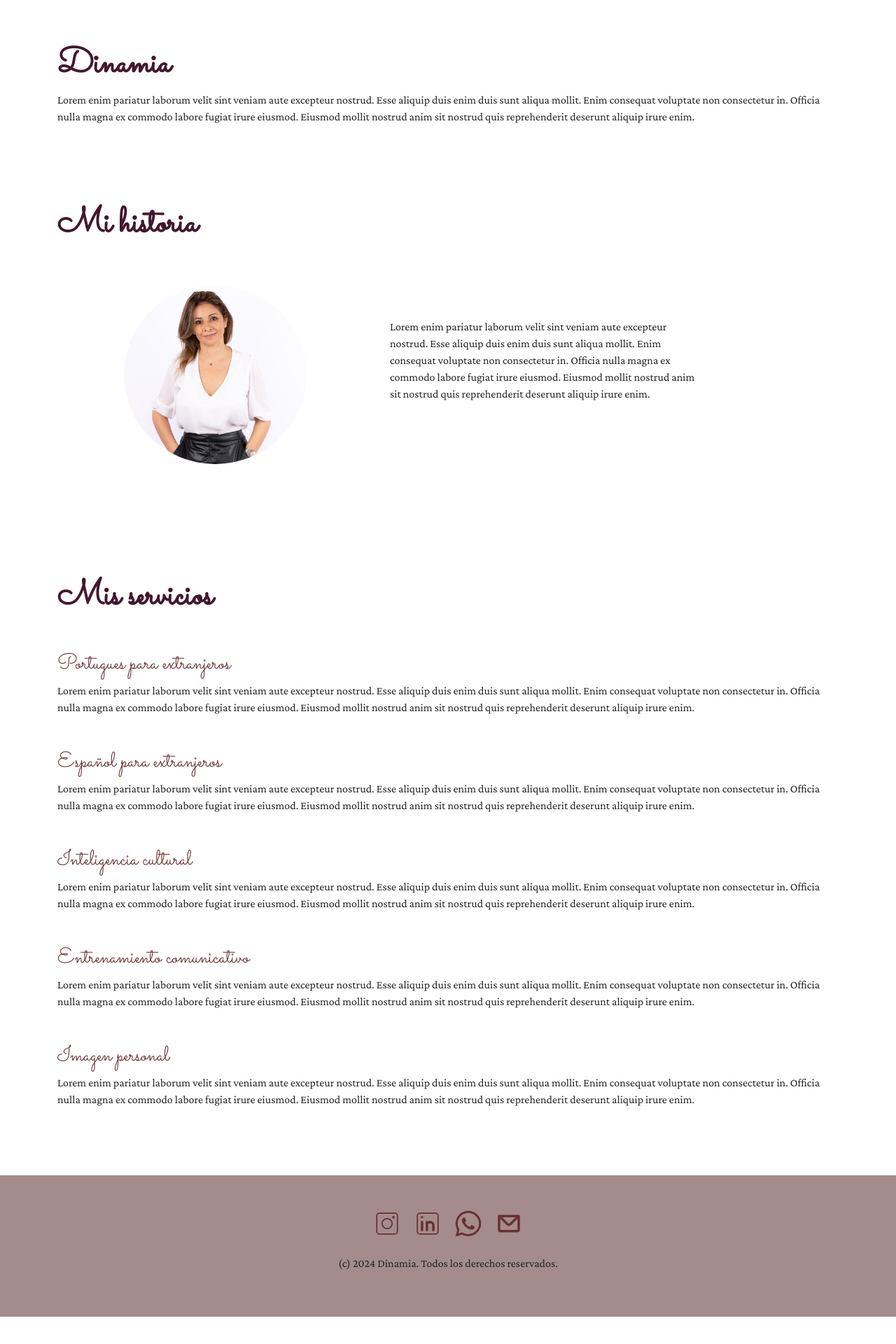
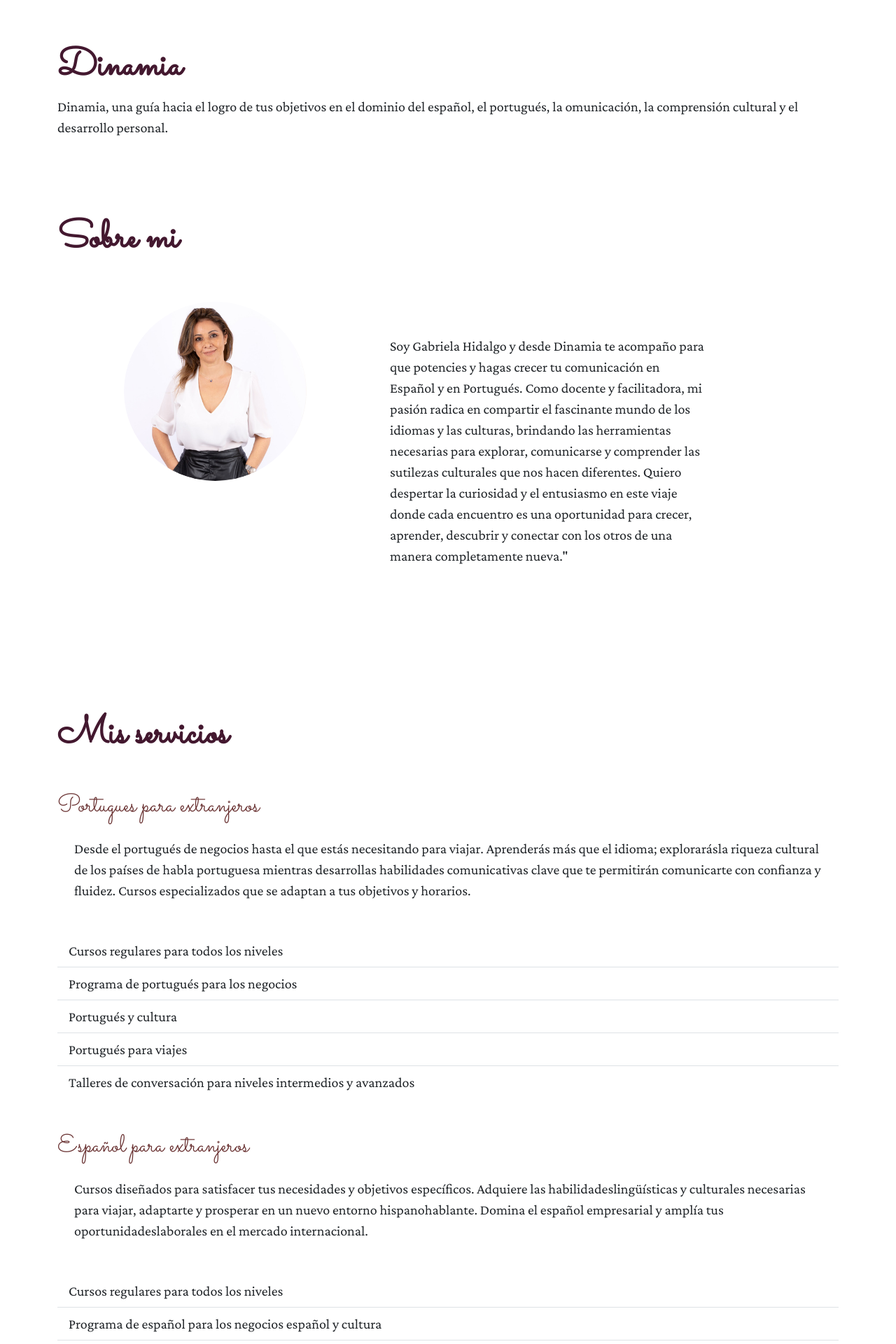
Before and after one commit to Rodrigo-Novas/landing-page-dinamia, a React (Create React App) app: page / in a window 1280 px wide. Shown: the part 80-2000 px from the top of the page at 70% size. Before the commit the page ends 1961 px from the top, so only its background shows below. Built offline with nearby package versions, Linux system fonts and the light colour scheme.

Commit message:
feat: test melitk with hyphen

```diff
--- a/src/App.css
+++ b/src/App.css
@@ -6,18 +6,23 @@
 }
 
 footer {
-  background-color: #a48c8c;
+  background-color: #f0e9e6;
+}
+
+.list-group-item {
+  font-family: "Crimson Pro", cursive;
+  font-size: 20px;
 }
 
 h4 {
   font-family: "Sacramento", cursive;
-  font-size: 30px;
+  font-size: 35px;
   color: #693131;
 }
 
 h3 {
   font-family: "Sacramento", cursive;
-  font-size: 50px;
+  font-size: 55px;
   font-weight: bolder;
   color: #43182f;
 
@@ -25,6 +30,7 @@ h3 {
 
 p {
   font-family: "Crimson Pro", cursive;
+  font-size: 20px;
 }
 
 .navbar-nav .nav-item .nav-link:after{
--- a/src/components/about_dinamia/aboutDinamia.js
+++ b/src/components/about_dinamia/aboutDinamia.js
@@ -4,9 +4,8 @@ export const AboutDinamia = () => {
         <div>
             <h3 id="about-dinamia">Dinamia</h3>
             <p>
-                Lorem enim pariatur laborum velit sint veniam aute excepteur nostrud. Esse aliquip duis enim duis sunt aliqua mollit.
-                Enim consequat voluptate non consectetur in. Officia nulla magna ex commodo labore fugiat irure eiusmod.
-                Eiusmod mollit nostrud anim sit nostrud quis reprehenderit deserunt aliquip irure enim.
+            Dinamia, una guía hacia el logro de tus objetivos en el dominio del español, el portugués, la omunicación, la comprensión
+            cultural y el desarrollo personal.
             </p>
         </div>
         )};
--- a/src/components/about_me/aboutMe.js
+++ b/src/components/about_me/aboutMe.js
@@ -4,16 +4,17 @@ import welcome  from  '../../assets/gabriela-welcome.png';
 export const AboutMe = () => {
     return(
         <div>
-            <h3 id="about-me">Mi historia</h3>
+            <h3 id="about-me">Sobre mi</h3>
             <div className="row py-5">
                 <div className="col-5 col-sm-10 col-md-5 col-lg-5">
                     <img src={welcome} className="rounded-circle mx-auto d-block mb-3" alt="welcome"></img>
                 </div>
                 <div className="col-sm-10 col-md-5 col-lg-5">
                     <p className='py-5'>
-                        Lorem enim pariatur laborum velit sint veniam aute excepteur nostrud. Esse aliquip duis enim duis sunt aliqua mollit.
-                        Enim consequat voluptate non consectetur in. Officia nulla magna ex commodo labore fugiat irure eiusmod.
-                        Eiusmod mollit nostrud anim sit nostrud quis reprehenderit deserunt aliquip irure enim.
+                        Soy Gabriela Hidalgo y desde Dinamia te acompaño para que potencies y hagas crecer tu comunicación en Español y en Portugués.
+                        Como docente y facilitadora, mi pasión radica en compartir el fascinante mundo
+                        de los idiomas y las culturas, brindando las herramientas necesarias para explorar, comunicarse y comprender las sutilezas culturales que nos hacen diferentes.
+                        Quiero despertar la curiosidad y el entusiasmo en este viaje donde cada encuentro es una oportunidad para crecer, aprender, descubrir y conectar con los otros de una manera completamente nueva."
                     </p>
                 </div>
             </div>
--- a/src/components/footer/footer.js
+++ b/src/components/footer/footer.js
@@ -4,6 +4,7 @@ import { CiInstagram } from "react-icons/ci";
 import { FaWhatsapp } from "react-icons/fa";
 import { CiLinkedin } from "react-icons/ci";
 import { CgMail } from "react-icons/cg";
+import { CiCalendar } from "react-icons/ci";
 
 export const Footer = () => {
     return(
@@ -16,8 +17,9 @@ export const Footer = () => {
                             <IconContext.Provider value={{color: '#693131', size: 42}}>
                                 <HashLink to="https://www.instagram.com/dinamia_" target='_blank'><CiInstagram className="mx-2"/></HashLink>
                                 <HashLink to="https://www.linkedin.com/in/gabriela-a-hidalgo" target='_blank'><CiLinkedin className="mx-2"/></HashLink>
-                                <HashLink to="https://api.whatsapp.com/send?phone=+5491166480421" target='_blank'><FaWhatsapp className="mx-2"/></HashLink>
-                                <HashLink to="mailto:gah.asesoria@gmail.com"><CgMail className="mx-2"/></HashLink>
+                                <HashLink to="https://api.whatsapp.com/send?phone=5491166480421" target='_blank'><FaWhatsapp className="mx-2"/></HashLink>
+                                <HashLink to="mailto:gah.asesoria@gmail.com" target='_blank'><CgMail className="mx-2"/></HashLink>
+                                <HashLink to="https://calendly.com/gah-asesoria/30min" target='_blank'><CiCalendar className="mx-2"/></HashLink>
                             </IconContext.Provider>
                             </div>
                         </div>
--- a/src/components/my_services/myServices.js
+++ b/src/components/my_services/myServices.js
@@ -3,34 +3,60 @@ export const MyServices = () => {
         <div>
             <h3 id="my-services" className="mb-5">Mis servicios</h3>
             <h4 id="portuguese-foreigners">Portugues para extranjeros</h4>
-            <p className="mb-5">
-                Lorem enim pariatur laborum velit sint veniam aute excepteur nostrud. Esse aliquip duis enim duis sunt aliqua mollit.
-                Enim consequat voluptate non consectetur in. Officia nulla magna ex commodo labore fugiat irure eiusmod.
-                Eiusmod mollit nostrud anim sit nostrud quis reprehenderit deserunt aliquip irure enim.
+            <p className="mx-4 my-4 mb-5">
+                Desde el portugués de negocios hasta el que estás necesitando para viajar. Aprenderás más que el idioma; explorarásla riqueza
+                cultural de los países de habla portuguesa mientras desarrollas habilidades comunicativas clave que te
+                permitirán comunicarte con confianza y fluidez. Cursos especializados que se adaptan a tus objetivos y horarios.
             </p>
+            <ul class="list-group list-group-flush mb-5">
+                <li class="list-group-item">Cursos regulares para todos los niveles</li>
+                <li class="list-group-item">Programa de portugués para los negocios</li>
+                <li class="list-group-item">Portugués y cultura</li>
+                <li class="list-group-item">Portugués para viajes</li>
+                <li class="list-group-item">Talleres de conversación para niveles intermedios y avanzados</li>
+            </ul>
+
             <h4 id="spanish-foreigners" >Español para extranjeros</h4>
-            <p className="mb-5">
-                Lorem enim pariatur laborum velit sint veniam aute excepteur nostrud. Esse aliquip duis enim duis sunt aliqua mollit.
-                Enim consequat voluptate non consectetur in. Officia nulla magna ex commodo labore fugiat irure eiusmod.
-                Eiusmod mollit nostrud anim sit nostrud quis reprehenderit deserunt aliquip irure enim.
+            <p className="mx-4 my-4 mb-5">
+                Cursos diseñados para satisfacer tus necesidades y objetivos específicos. Adquiere las habilidadeslingüísticas y culturales necesarias para viajar, adaptarte y prosperar
+                en un nuevo entorno hispanohablante. Domina el español empresarial y amplía tus oportunidadeslaborales en el mercado internacional.
             </p>
+            <ul class="list-group list-group-flush mb-5">
+                <li class="list-group-item">Cursos regulares para todos los niveles</li>
+                <li class="list-group-item">Programa de español para los negocios español y cultura</li>
+                <li class="list-group-item">Taller: el español y la variante rioplatense</li>
+                <li class="list-group-item">Español para viajes</li>
+                <li class="list-group-item">Talleres de formación para formadores</li>
+                <li class="list-group-item">Talleres de conversación para niveles intermedios y avanzados</li>
+            </ul>
             <h4 id="cultural-inteligence">Inteligencia cultural</h4>
-            <p className="mb-5">
-                Lorem enim pariatur laborum velit sint veniam aute excepteur nostrud. Esse aliquip duis enim duis sunt aliqua mollit.
-                Enim consequat voluptate non consectetur in. Officia nulla magna ex commodo labore fugiat irure eiusmod.
-                Eiusmod mollit nostrud anim sit nostrud quis reprehenderit deserunt aliquip irure enim.
+            <p className="mx-4 my-4 mb-5">
+                Talleres que mejoran la comunicación, la colaboración y la producción en equipos multiculturales.Ayudan a la comprensión, la adaptabilidad y toma de conciencia en
+                entornos diversos.Dirigidos a líderes de equipos, gerentes de proyectos, miembros de equiposinternacionales y cualquier persona que trabaje en un entorno multicultural.
             </p>
+            <ul class="list-group list-group-flush mb-5">
+                <li class="list-group-item">Talleres de inteligencia cultural en línea</li>
+                <li class="list-group-item">Talleres presenciales de inteligencia cultural destinados a equipos multiculturales</li>
+            </ul>
             <h4 id="communicative-training">Entrenamiento comunicativo</h4>
-            <p className="mb-5">
-                Lorem enim pariatur laborum velit sint veniam aute excepteur nostrud. Esse aliquip duis enim duis sunt aliqua mollit.
-                Enim consequat voluptate non consectetur in. Officia nulla magna ex commodo labore fugiat irure eiusmod.
-                Eiusmod mollit nostrud anim sit nostrud quis reprehenderit deserunt aliquip irure enim.
+            <p className="mx-4 my-4 mb-5">
+                Desarrolla las habilidadeslingüísticas y culturales necesarias para sobresalir en reuniones, negociaciones, presentaciones, eventossociales y más. Desarrolla una
+                comunicación profesional y acogedora para recibir a clientes y socios comerciales en portugués, creando una impresión positiva desde el primer momento.
             </p>
+            <ul class="list-group list-group-flush mb-5">
+                <li class="list-group-item">Programas personalizados en portugués y español para el abordaje con éxito de situaciones comunicativas específicas</li>
+                <li class="list-group-item"></li>
+            </ul>
             <h4 id="personal-image">Imagen personal</h4>
-            <p className="mb-5">
-                Lorem enim pariatur laborum velit sint veniam aute excepteur nostrud. Esse aliquip duis enim duis sunt aliqua mollit.
-                Enim consequat voluptate non consectetur in. Officia nulla magna ex commodo labore fugiat irure eiusmod.
-                Eiusmod mollit nostrud anim sit nostrud quis reprehenderit deserunt aliquip irure enim.
+            <p className="mx-4 my-4 mb-5">
+                Aprende a proyectar una imagen profesional y segura que te permita destacar en cualquier entorno laboral.
+                Este curso te ofrece las herramientas necesarias para mejorar comunicación no verbal en el ámbito profesional. Aprende a comunicarte con confianza y asertividad para construir relacionessólidas y duraderas.
             </p>
-            </div>
-        )};
+            <ul class="list-group list-group-flush mb-5">
+                <li class="list-group-item">Análisis de imagen</li>
+                <li class="list-group-item">Estilo profesional</li>
+                <li class="list-group-item">Comunicación no verbal</li>
+                <li class="list-group-item">Etiqueta profesional</li>
+            </ul>
+        </div>
+    )};
```
Also changed, not shown: src/components/contact/contact.js (deleted, +0 -11 lines).
